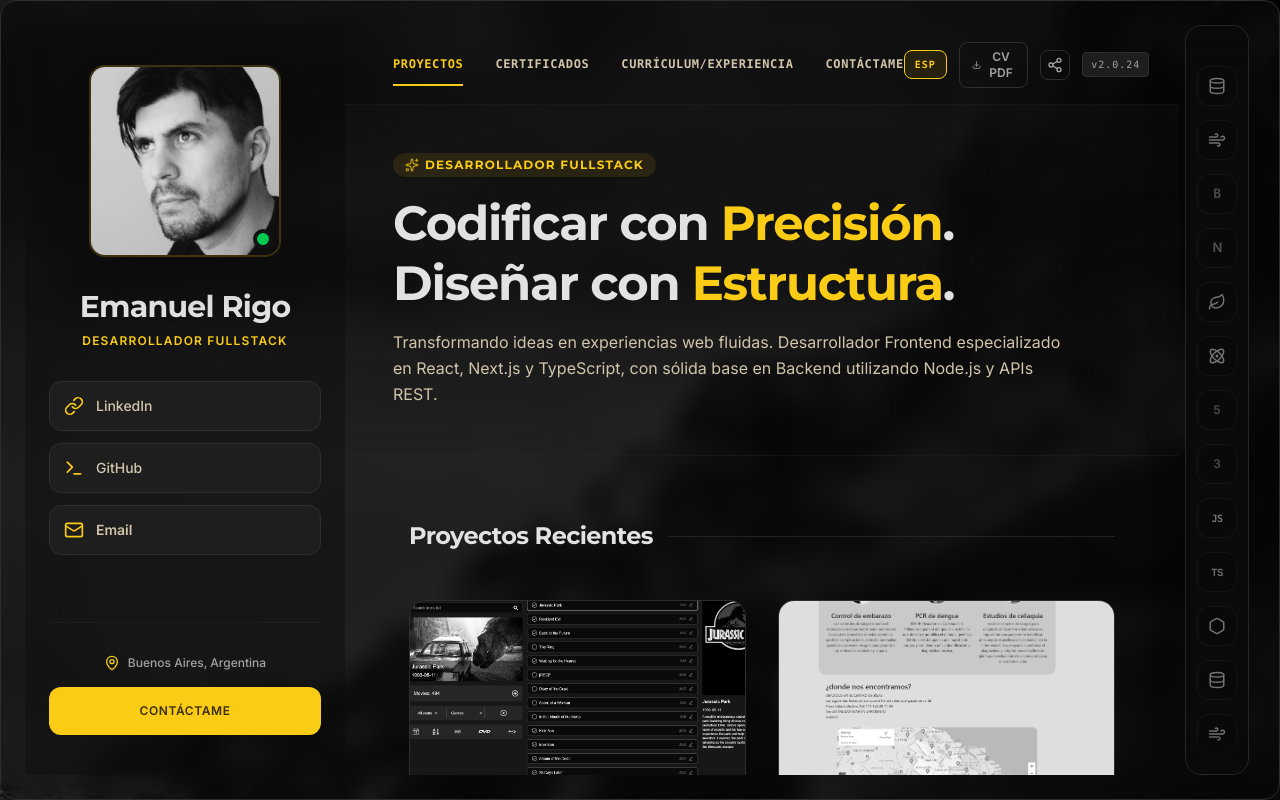
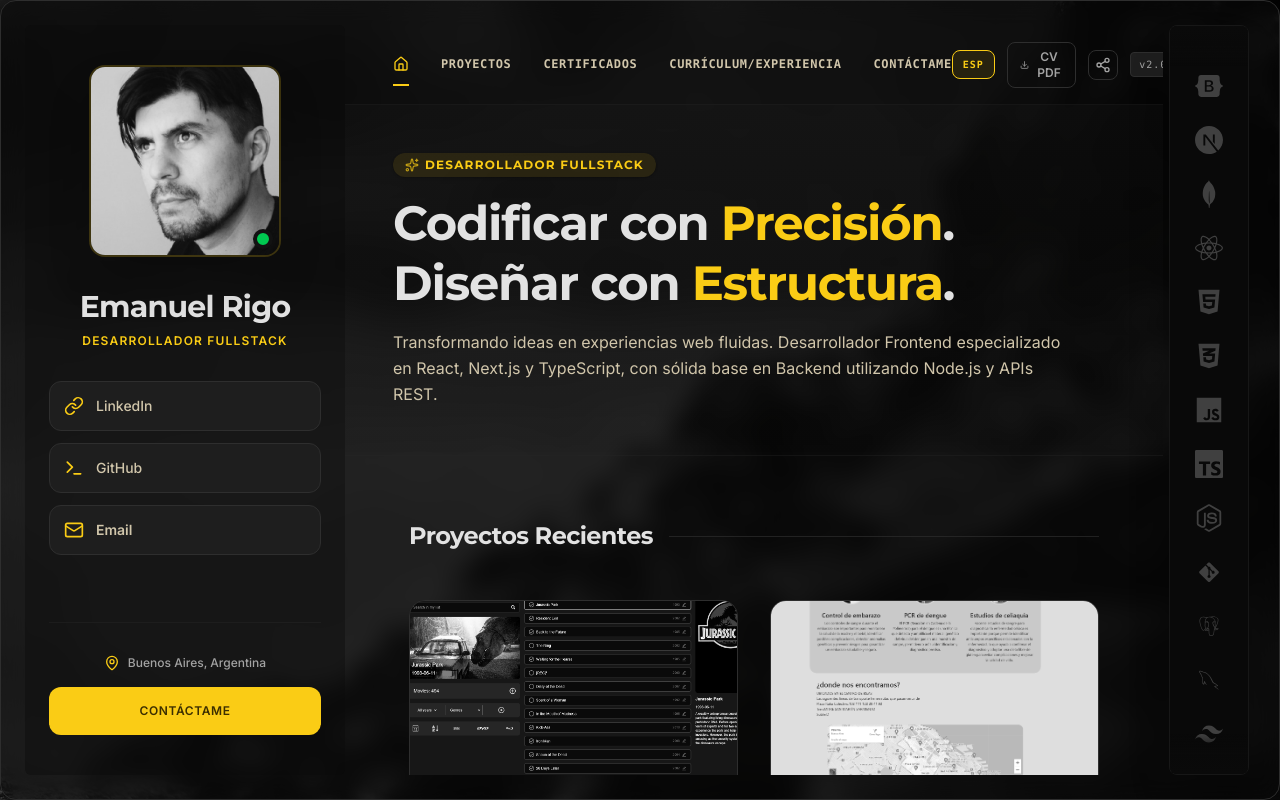
Before and after one commit to EmanuelRigo/Portfolio-v3-1, a Next.js app: page / in a window 1280 px wide. Built offline with nearby package versions, Linux system fonts and the light colour scheme.

Commit message:
fix/TechToolar.tsx

```diff
--- a/package.json
+++ b/package.json
@@ -17,7 +17,8 @@
     "motion": "^12.23.24",
     "next": "^16.2.9",
     "react": "^19.0.1",
-    "react-dom": "^19.0.1"
+    "react-dom": "^19.0.1",
+    "react-icons": "^5.6.0"
   },
   "devDependencies": {
     "@tailwindcss/postcss": "^4.3.1",
--- a/src/app/page.tsx
+++ b/src/app/page.tsx
@@ -30,8 +30,8 @@ function PortfolioContent() {
   const [selectedCertificate, setSelectedCertificate] =
     useState<Certificate | null>(null);
   const [activeSection, setActiveSection] = useState<
-    "recent" | "certificates" | "contact-footer" | "resume"
-  >("recent");
+    "hero-banner" | "recent" | "certificates" | "contact-footer" | "resume"
+  >("hero-banner");
 
   const [toastMessage, setToastMessage] = useState<string | null>(null);
   const [chatOpen, setChatOpen] = useState(false);
@@ -56,12 +56,14 @@ function PortfolioContent() {
         return;
       }
 
+      const heroSec = document.getElementById("hero-banner");
       const recentSec = document.getElementById("recent");
       const certsSec = document.getElementById("certificates");
       const resumeSec = document.getElementById("resume");
       const contactSec = document.getElementById("contact-footer");
 
-      if (recentSec && certsSec && resumeSec && contactSec) {
+      if (heroSec && recentSec && certsSec && resumeSec && contactSec) {
+        const offsetHero = heroSec.offsetTop;
         const offsetRecent = recentSec.offsetTop;
         const offsetCerts = certsSec.offsetTop;
         const offsetResume = resumeSec.offsetTop;
@@ -75,8 +77,10 @@ function PortfolioContent() {
           setActiveSection("resume");
         } else if (currentPos >= offsetCerts) {
           setActiveSection("certificates");
-        } else {
+        } else if (currentPos >= offsetRecent) {
           setActiveSection("recent");
+        } else if (currentPos >= offsetHero) {
+          setActiveSection("hero-banner");
         }
       }
     };
@@ -157,7 +161,8 @@ function PortfolioContent() {
         behavior: "smooth",
       });
       // Anticipate highlight transition instantly
-      if (id === "contact-footer") setActiveSection("contact-footer");
+      if (id === "hero-banner") setActiveSection("hero-banner");
+      else if (id === "contact-footer") setActiveSection("contact-footer");
       else if (id === "resume") setActiveSection("resume");
       else if (id === "certificates") setActiveSection("certificates");
       else if (id === "recent") setActiveSection("recent");
--- a/src/components/layout/Header.tsx
+++ b/src/components/layout/Header.tsx
@@ -1,7 +1,7 @@
 "use client";
 
 import { MouseEvent } from "react";
-import { Menu, Download, Share2, ChevronRight } from "lucide-react";
+import { Menu, Download, Share2, ChevronRight, Home } from "lucide-react";
 import { motion, AnimatePresence } from "motion/react";
 import { useApp } from "@/context/AppContext";
 
@@ -54,6 +54,19 @@ export default function Header({
 
         {/* Desktop Navigation Links */}
         <nav className="hidden md:flex items-center gap-8 font-sans text-xs font-semibold tracking-wider">
+          <button
+            id="nav-link-hero"
+            onClick={() => scrollToSection("hero-banner")}
+            title="Ir al inicio"
+            aria-label="Ir al inicio"
+            className={`py-3 border-b-2 font-mono scroll-py-2 cursor-pointer transition-all ${
+              activeSection === "hero-banner"
+                ? "text-primary-container border-primary-container"
+                : "text-on-surface-variant hover:text-primary-container border-transparent"
+            }`}
+          >
+            <Home className="w-4 h-4" />
+          </button>
           <button
             id="nav-link-projects"
             onClick={() => scrollToSection("recent")}
@@ -145,6 +158,16 @@ export default function Header({
           >
             <div className="p-6 space-y-4 flex flex-col font-sans text-sm font-semibold tracking-wide">
               <button
+                onClick={() => handleNavClick("hero-banner")}
+                className="flex items-center justify-between text-left py-2 border-b border-border-subtle/40 text-on-surface hover:text-primary-container"
+              >
+                <span className="flex items-center gap-2">
+                  <Home className="w-4 h-4" />
+                  Inicio
+                </span>
+                <ChevronRight className="w-4 h-4 text-text-muted" />
+              </button>
+              <button
                 onClick={() => handleNavClick("recent")}
                 className="flex items-center justify-between text-left py-2 border-b border-border-subtle/40 text-on-surface hover:text-primary-container"
               >
--- a/src/components/layout/TechToolbar.tsx
+++ b/src/components/layout/TechToolbar.tsx
@@ -1,186 +1,270 @@
 "use client";
 
-import { motion } from 'motion/react';
-import { Database, Wind, Leaf, Atom, Hexagon } from 'lucide-react';
-import { useApp } from '@/context/AppContext';
+import { useRef, useState } from "react";
+import type { IconType } from "react-icons";
+import {
+  FaBootstrap,
+  FaCss3Alt,
+  FaHtml5,
+  FaJs,
+  FaNodeJs,
+  FaReact,
+} from "react-icons/fa";
+import { DiGit, DiMysql, DiPostgresql } from "react-icons/di";
+import {
+  SiDbeaver,
+  SiDocker,
+  SiFirebase,
+  SiMongodb,
+  SiNextdotjs,
+  SiReactrouter,
+  SiTailwindcss,
+  SiTypescript,
+  SiVite,
+} from "react-icons/si";
+import { motion } from "motion/react";
+import { useApp } from "@/context/AppContext";
+
+interface HoveredTechLabel {
+  name: string;
+  top: number;
+}
+
+type BrowserWindowWithWebkitAudio = Window & {
+  webkitAudioContext?: typeof AudioContext;
+};
 
 interface TechItem {
   id: string;
   name: string;
   matchFn: (tags: string[]) => boolean;
-  colorClass: string;
-  bgClass: string;
-  borderClass: string;
-  glowColor: string;
-  renderIcon: (isActive: boolean) => React.ReactNode;
+  Icon: IconType;
+  activeClass: string;
 }
 
 const TECH_ITEMS: TechItem[] = [
   {
-    id: 'postgresql',
-    name: 'PostgreSQL / Prisma',
-    matchFn: (tags) => tags.some(t => {
-      const l = t.toLowerCase();
-      return l.includes('sql') || l.includes('prisma') || l.includes('postgres') || l.includes('db');
-    }),
-    colorClass: 'text-indigo-400',
-    bgClass: 'bg-indigo-400/15',
-    borderClass: 'border-indigo-400/40',
-    glowColor: '0 0 15px rgba(129, 140, 248, 0.45)',
-    renderIcon: (active) => <Database className={`w-[18px] h-[18px] transition-transform duration-300 ${active ? 'scale-110' : 'scale-100'}`} />
+    id: "bootstrap",
+    name: "Bootstrap",
+    matchFn: (tags) => tags.some((t) => t.toLowerCase().includes("bootstrap")),
+    Icon: FaBootstrap,
+    activeClass: "text-purple-500",
   },
   {
-    id: 'tailwind',
-    name: 'Tailwind CSS',
-    matchFn: (tags) => tags.some(t => {
+    id: "nextjs",
+    name: "Next.js",
+    matchFn: (tags) =>
+      tags.some((t) => {
         const l = t.toLowerCase();
-      return l.includes('tailwind') || l.includes('css3');
+        return l.includes("next.js") || l.includes("nextjs");
       }),
-    colorClass: 'text-cyan-400',
-    bgClass: 'bg-cyan-400/15',
-    borderClass: 'border-cyan-400/40',
-    glowColor: '0 0 15px rgba(34, 211, 238, 0.45)',
-    renderIcon: (active) => <Wind className={`w-[18px] h-[18px] transition-all duration-300 ${active ? 'scale-110 rotate-12' : 'scale-100'}`} />
+    Icon: SiNextdotjs,
+    activeClass: "text-white",
   },
   {
-    id: 'bootstrap',
-    name: 'Bootstrap',
-    matchFn: (tags) => tags.some(t => t.toLowerCase().includes('bootstrap')),
-    colorClass: 'text-purple-400',
-    bgClass: 'bg-purple-950/40',
-    borderClass: 'border-purple-500/40',
-    glowColor: '0 0 15px rgba(168, 85, 247, 0.45)',
-    renderIcon: (active) => (
-      <span className={`font-mono font-extrabold text-[13px] tracking-tight transition-transform duration-300 select-none ${active ? 'scale-115' : 'scale-100 opacity-60'}`}>
-        B
-      </span>
-    )
+    id: "mongodb",
+    name: "MongoDB",
+    matchFn: (tags) => tags.some((t) => t.toLowerCase().includes("mongo")),
+    Icon: SiMongodb,
+    activeClass: "text-emerald-500",
   },
   {
-    id: 'nextjs',
-    name: 'Next.js',
-    matchFn: (tags) => tags.some(t => {
+    id: "react",
+    name: "React.js",
+    matchFn: (tags) =>
+      tags.some((t) => {
         const l = t.toLowerCase();
-      return l.includes('next.js') || l.includes('nextjs');
+        return l.includes("react") || l.includes("reactjs");
       }),
-    colorClass: 'text-white border-white/20',
-    bgClass: 'bg-black/90',
-    borderClass: 'border-neutral-700',
-    glowColor: '0 0 15px rgba(255, 255, 255, 0.25)',
-    renderIcon: (active) => (
-      <span className={`font-sans font-black text-[13px] tracking-tighter transition-transform duration-300 select-none ${active ? 'scale-115' : 'scale-100 opacity-70'}`}>
-        N
-      </span>
-    )
+    Icon: FaReact,
+    activeClass: "text-cyan-400",
   },
   {
-    id: 'mongodb',
-    name: 'MongoDB',
-    matchFn: (tags) => tags.some(t => t.toLowerCase().includes('mongo')),
-    colorClass: 'text-emerald-400',
-    bgClass: 'bg-emerald-400/15',
-    borderClass: 'border-emerald-400/40',
-    glowColor: '0 0 15px rgba(52, 211, 153, 0.45)',
-    renderIcon: (active) => <Leaf className={`w-[18px] h-[18px] transition-transform duration-300 ${active ? 'scale-110' : 'scale-100'}`} />
+    id: "html5",
+    name: "HTML5",
+    matchFn: (tags) => tags.some((t) => t.toLowerCase().includes("html")),
+    Icon: FaHtml5,
+    activeClass: "text-orange-500",
   },
   {
-    id: 'react',
-    name: 'React.js',
-    matchFn: (tags) => tags.some(t => {
-      const l = t.toLowerCase();
-      return l.includes('react') || l.includes('reactjs');
-    }),
-    colorClass: 'text-sky-400',
-    bgClass: 'bg-sky-400/15',
-    borderClass: 'border-sky-400/40',
-    glowColor: '0 0 15px rgba(56, 189, 248, 0.45)',
-    renderIcon: (active) => <Atom className={`w-[18px] h-[18px] transition-transform duration-300 ${active ? 'scale-110' : 'scale-100'}`} />
+    id: "css3",
+    name: "CSS3",
+    matchFn: (tags) => tags.some((t) => t.toLowerCase().includes("css")),
+    Icon: FaCss3Alt,
+    activeClass: "text-blue-500",
   },
   {
-    id: 'html5',
-    name: 'HTML5',
-    matchFn: (tags) => tags.some(t => t.toLowerCase().includes('html')),
-    colorClass: 'text-amber-500',
-    bgClass: 'bg-amber-500/15',
-    borderClass: 'border-amber-500/40',
-    glowColor: '0 0 15px rgba(245, 158, 11, 0.45)',
-    renderIcon: (active) => (
-      <span className={`font-sans font-extrabold text-[12px] transition-transform duration-300 select-none ${active ? 'scale-110' : 'scale-100 opacity-60'}`}>
-        5
-      </span>
-    )
+    id: "javascript",
+    name: "JavaScript",
+    matchFn: (tags) =>
+      tags.some((t) => {
+        const l = t.toLowerCase();
+        return (
+          l.includes("js") ||
+          l.includes("javascript") ||
+          l.includes("react") ||
+          l.includes("node")
+        );
+      }),
+    Icon: FaJs,
+    activeClass: "text-yellow-400",
   },
   {
-    id: 'css3',
-    name: 'CSS3',
-    matchFn: (tags) => tags.some(t => t.toLowerCase().includes('css')),
-    colorClass: 'text-blue-500',
-    bgClass: 'bg-blue-500/15',
-    borderClass: 'border-blue-500/40',
-    glowColor: '0 0 15px rgba(59, 130, 246, 0.45)',
-    renderIcon: (active) => (
-      <span className={`font-sans font-extrabold text-[12px] transition-transform duration-300 select-none ${active ? 'scale-110' : 'scale-100 opacity-60'}`}>
-        3
-      </span>
-    )
+    id: "typescript",
+    name: "TypeScript",
+    matchFn: (tags) =>
+      tags.some((t) => {
+        const l = t.toLowerCase();
+        return l.includes("ts") || l.includes("typescript");
+      }),
+    Icon: SiTypescript,
+    activeClass: "text-sky-500",
   },
   {
-    id: 'javascript',
-    name: 'JavaScript',
-    matchFn: (tags) => tags.some(t => {
+    id: "nodejs",
+    name: "Node.js / Express",
+    matchFn: (tags) =>
+      tags.some((t) => {
         const l = t.toLowerCase();
-      return l.includes('js') || l.includes('javascript') || l.includes('react') || l.includes('node');
+        return l.includes("node") || l.includes("express") || l.includes("api");
       }),
-    colorClass: 'text-yellow-400',
-    bgClass: 'bg-yellow-400/15',
-    borderClass: 'border-yellow-400/40',
-    glowColor: '0 0 15px rgba(250, 204, 21, 0.45)',
-    renderIcon: (active) => (
-      <span className={`font-mono font-bold text-[10px] tracking-tighter transition-transform duration-300 select-none ${active ? 'scale-110' : 'scale-100'}`}>
-        JS
-      </span>
-    )
+    Icon: FaNodeJs,
+    activeClass: "text-green-500",
   },
   {
-    id: 'typescript',
-    name: 'TypeScript',
-    matchFn: (tags) => tags.some(t => {
-      const l = t.toLowerCase();
-      return l.includes('ts') || l.includes('typescript');
-    }),
-    colorClass: 'text-sky-500',
-    bgClass: 'bg-sky-500/15',
-    borderClass: 'border-sky-500/40',
-    glowColor: '0 0 15px rgba(14, 165, 233, 0.45)',
-    renderIcon: (active) => (
-      <span className={`font-sans font-extrabold text-[10px] tracking-tighter transition-transform duration-300 select-none ${active ? 'scale-110' : 'scale-100'}`}>
-        TS
-      </span>
-    )
+    id: "git",
+    name: "Git",
+    matchFn: (tags) => tags.some((t) => t.toLowerCase().includes("git")),
+    Icon: DiGit,
+    activeClass: "text-orange-600",
   },
   {
-    id: 'nodejs',
-    name: 'Node.js / Express',
-    matchFn: (tags) => tags.some(t => {
+    id: "postgresql",
+    name: "PostgreSQL / Prisma",
+    matchFn: (tags) =>
+      tags.some((t) => {
         const l = t.toLowerCase();
-      return l.includes('node') || l.includes('express') || l.includes('api');
+        return (
+          l.includes("sql") ||
+          l.includes("prisma") ||
+          l.includes("postgres") ||
+          l.includes("db")
+        );
       }),
-    colorClass: 'text-green-400',
-    bgClass: 'bg-green-400/15',
-    borderClass: 'border-green-400/40',
-    glowColor: '0 0 15px rgba(74, 222, 128, 0.45)',
-    renderIcon: (active) => <Hexagon className={`w-[18px] h-[18px] transition-transform duration-300 ${active ? 'scale-110' : 'scale-100'}`} />
-  }
+    Icon: DiPostgresql,
+    activeClass: "text-blue-400",
+  },
+  {
+    id: "mysql",
+    name: "MySQL",
+    matchFn: (tags) =>
+      tags.some((t) => {
+        const l = t.toLowerCase();
+        return l.includes("mysql") || l === "sql";
+      }),
+    Icon: DiMysql,
+    activeClass: "text-blue-600",
+  },
+  {
+    id: "tailwind",
+    name: "Tailwind CSS",
+    matchFn: (tags) =>
+      tags.some((t) => {
+        const l = t.toLowerCase();
+        return l.includes("tailwind") || l.includes("css3");
+      }),
+    Icon: SiTailwindcss,
+    activeClass: "text-cyan-300",
+  },
+  {
+    id: "vite",
+    name: "Vite",
+    matchFn: (tags) => tags.some((t) => t.toLowerCase().includes("vite")),
+    Icon: SiVite,
+    activeClass: "text-purple-400",
+  },
+  {
+    id: "react-router",
+    name: "React Router",
+    matchFn: (tags) => tags.some((t) => t.toLowerCase().includes("router")),
+    Icon: SiReactrouter,
+    activeClass: "text-pink-400",
+  },
+  {
+    id: "firebase",
+    name: "Firebase",
+    matchFn: (tags) =>
+      tags.some((t) => {
+        const l = t.toLowerCase();
+        return l.includes("firebase") || l.includes("firestore");
+      }),
+    Icon: SiFirebase,
+    activeClass: "text-yellow-500",
+  },
+  {
+    id: "docker",
+    name: "Docker",
+    matchFn: (tags) => tags.some((t) => t.toLowerCase().includes("docker")),
+    Icon: SiDocker,
+    activeClass: "text-blue-400",
+  },
+  {
+    id: "dbeaver",
+    name: "DBeaver",
+    matchFn: (tags) => tags.some((t) => t.toLowerCase().includes("dbeaver")),
+    Icon: SiDbeaver,
+    activeClass: "text-amber-900",
+  },
 ];
 
 export default function TechToolbar() {
   const { hoveredTags } = useApp();
+  const [hoveredTechId, setHoveredTechId] = useState<string | null>(null);
+  const [hoveredTechLabel, setHoveredTechLabel] =
+    useState<HoveredTechLabel | null>(null);
+  const audioContextRef = useRef<AudioContext | null>(null);
+  const lastSoundAtRef = useRef(0);
 
   const scrollItems = [...TECH_ITEMS, ...TECH_ITEMS];
 
+  const playKeyHoverSound = () => {
+    if (typeof window === "undefined") return;
+
+    const now = performance.now();
+    if (now - lastSoundAtRef.current < 45) return;
+    lastSoundAtRef.current = now;
+
+    const browserWindow = window as BrowserWindowWithWebkitAudio;
+    const AudioContextConstructor =
+      window.AudioContext ?? browserWindow.webkitAudioContext;
+
+    if (!AudioContextConstructor) return;
+
+    const audioContext =
+      audioContextRef.current ?? new AudioContextConstructor();
+    audioContextRef.current = audioContext;
+
+    const oscillator = audioContext.createOscillator();
+    const gain = audioContext.createGain();
+    const startTime = audioContext.currentTime;
+
+    oscillator.type = "triangle";
+    oscillator.frequency.setValueAtTime(820, startTime);
+    oscillator.frequency.exponentialRampToValueAtTime(520, startTime + 0.045);
+
+    gain.gain.setValueAtTime(0.0001, startTime);
+    gain.gain.exponentialRampToValueAtTime(0.035, startTime + 0.006);
+    gain.gain.exponentialRampToValueAtTime(0.0001, startTime + 0.055);
+
+    oscillator.connect(gain);
+    gain.connect(audioContext.destination);
+    oscillator.start(startTime);
+    oscillator.stop(startTime + 0.06);
+  };
+
   return (
     <div
-      className="hidden lg:flex flex-col items-center justify-start bg-neutral-950 border border-neutral-800 rounded-2xl py-6 px-3 shadow-2xl h-full w-16 overflow-hidden select-none relative"
+      className="hidden lg:flex flex-col items-center justify-start bg-neutral-950/95 border border-neutral-900 rounded-lg py-6 px-3 shadow-2xl h-full w-20 overflow-visible select-none relative"
       id="tech-vertical-toolbar"
     >
       {/* Dynamic continuous scroll styles */}
@@ -190,7 +274,7 @@ export default function TechToolbar() {
             transform: translateY(0);
           }
           100% {
-            transform: translateY(-594px);
+            transform: translateY(-972px);
           }
         }
         .tech-scroll-anim {
@@ -201,52 +285,78 @@ export default function TechToolbar() {
         }
       `}</style>
 
+      {hoveredTechLabel && (
+        <div
+          className="absolute right-full mr-2 z-50 -translate-y-1/2 pointer-events-none"
+          style={{ top: hoveredTechLabel.top }}
+        >
+          <div className="bg-neutral-950/95 text-on-surface border border-neutral-800 text-[11px] font-mono font-bold tracking-[0.25em] uppercase px-4 py-2 rounded-l-lg rounded-r-sm shadow-2xl whitespace-nowrap">
+            {hoveredTechLabel.name}
+          </div>
+        </div>
+      )}
+
+      <div className="absolute inset-0 overflow-hidden rounded-md">
         {/* Premium ambient top & bottom visual edge fades */}
-      <div className="absolute top-0 left-0 right-0 h-10 bg-gradient-to-b from-neutral-950 via-neutral-950/90 to-transparent z-25 pointer-events-none rounded-t-2xl" />
-      <div className="absolute bottom-0 left-0 right-0 h-10 bg-gradient-to-t from-neutral-950 via-neutral-950/90 to-transparent z-25 pointer-events-none rounded-b-2xl" />
+        <div className="absolute top-0 left-0 right-0 h-10 bg-gradient-to-b from-neutral-950 via-neutral-950/90 to-transparent z-25 pointer-events-none rounded-t-md" />
+        <div className="absolute bottom-0 left-0 right-0 h-10 bg-gradient-to-t from-neutral-950 via-neutral-950/90 to-transparent z-25 pointer-events-none rounded-b-md" />
 
         {/* Infinite scrolling items wrapper */}
-      <div className="tech-scroll-anim flex flex-col gap-3.5 pt-4">
+        <div className="tech-scroll-anim flex flex-col items-center gap-3.5 pt-10">
           {scrollItems.map((item, index) => {
+            const Icon = item.Icon;
             const isHoverStateActive = hoveredTags !== null;
-          const isUsedInProject = hoveredTags !== null && item.matchFn(hoveredTags);
+            const isUsedInProject =
+              hoveredTags !== null && item.matchFn(hoveredTags);
             const isActive = isHoverStateActive && isUsedInProject;
             const isDimmed = isHoverStateActive && !isUsedInProject;
+            const isIconHovered = hoveredTechId === item.id;
+            const isHighlighted = isActive || isIconHovered;
 
             return (
               <div
                 key={`${item.id}-${index}`}
                 className="group relative"
                 id={`tech-toolbar-item-${item.id}-${index}`}
+                onMouseEnter={(event) => {
+                  setHoveredTechId(item.id);
+                  playKeyHoverSound();
+                  const toolbarRect = event.currentTarget
+                    .closest("#tech-vertical-toolbar")
+                    ?.getBoundingClientRect();
+                  const itemRect = event.currentTarget.getBoundingClientRect();
+                  if (toolbarRect) {
+                    setHoveredTechLabel({
+                      name: item.name,
+                      top: itemRect.top - toolbarRect.top + itemRect.height / 2,
+                    });
+                  }
+                }}
+                onMouseLeave={() => {
+                  setHoveredTechId(null);
+                  setHoveredTechLabel(null);
+                }}
               >
-              {/* Elegant Tooltip */}
-              <div className="absolute right-full mr-3 top-1/2 -translate-y-1/2 opacity-0 group-hover:opacity-100 pointer-events-none transition-all duration-200 translate-x-2 group-hover:translate-x-0 z-30">
-                <div className="bg-zinc-900 text-white border border-zinc-800 text-[10px] font-mono tracking-wide px-2.5 py-1.5 rounded-lg shadow-xl whitespace-nowrap">
-                  {item.name}
-                </div>
-              </div>
-
                 {/* Glowing Icon Container */}
                 <motion.div
-                style={{
-                  boxShadow: isActive ? item.glowColor : 'none'
-                }}
                   className={`
-                  w-10 h-10 rounded-xl flex items-center justify-center transition-all duration-400 border
-                  ${isActive
-                    ? `${item.bgClass} ${item.colorClass} ${item.borderClass} scale-105 border-opacity-100`
+                  w-10 h-10 flex items-center justify-center transition-all duration-400 rounded-lg
+                  ${
+                    isHighlighted
+                      ? item.activeClass
                       : isDimmed
-                      ? 'bg-neutral-900/10 text-neutral-600/40 border-transparent scale-95 opacity-20'
-                      : 'bg-zinc-950/40 text-neutral-500 border-zinc-800/40 hover:text-neutral-300 hover:border-zinc-700'
+                        ? "text-neutral-700/35 opacity-25"
+                        : "text-neutral-700 hover:text-neutral-400"
                   }
                 `}
                 >
-                {item.renderIcon(isActive)}
+                  <Icon className="text-[28px]" />
                 </motion.div>
               </div>
             );
           })}
         </div>
       </div>
+    </div>
   );
 }
--- a/src/components/sections/Hero.tsx
+++ b/src/components/sections/Hero.tsx
@@ -1,11 +1,11 @@
 "use client";
 
-import { Sparkles, Terminal, Code, Cpu } from 'lucide-react';
+import { Sparkles } from 'lucide-react';
 import { BIO } from '@/data';
 import { useApp } from '@/context/AppContext';
 
 export default function Hero() {
-  const { messages, hoveredIcon } = useApp();
+  const { messages } = useApp();
 
   return (
     <section
@@ -19,15 +19,6 @@ export default function Hero() {
             {messages.hero.heroSubtitle || "Fullstack Developer"}
           </span>
 
-          {/* Dynamic Interactive Icon Tag hovered state indicator */}
-          {hoveredIcon && (
-            <span className="font-mono text-[10px] uppercase tracking-widest text-primary-container bg-primary-container/20 border border-primary-container/40 px-2.5 py-1 rounded-lg animate-fade-in flex items-center gap-1">
-              {hoveredIcon === 'database' && <Cpu className="w-3.5 h-3.5" />}
-              {hoveredIcon === 'code' && <Code className="w-3.5 h-3.5" />}
-              {hoveredIcon === 'server' && <Terminal className="w-3.5 h-3.5" />}
-              Foco activo: {hoveredIcon}
-            </span>
-          )}
         </div>
 
         <h2 className="font-serif text-4xl sm:text-5xl font-bold text-on-surface mt-4 tracking-tight leading-tight">
```
Also changed, not shown: 2 other files (tests, documents, lock files or other folders). Lines whose indentation alone changed are shown as unchanged.
